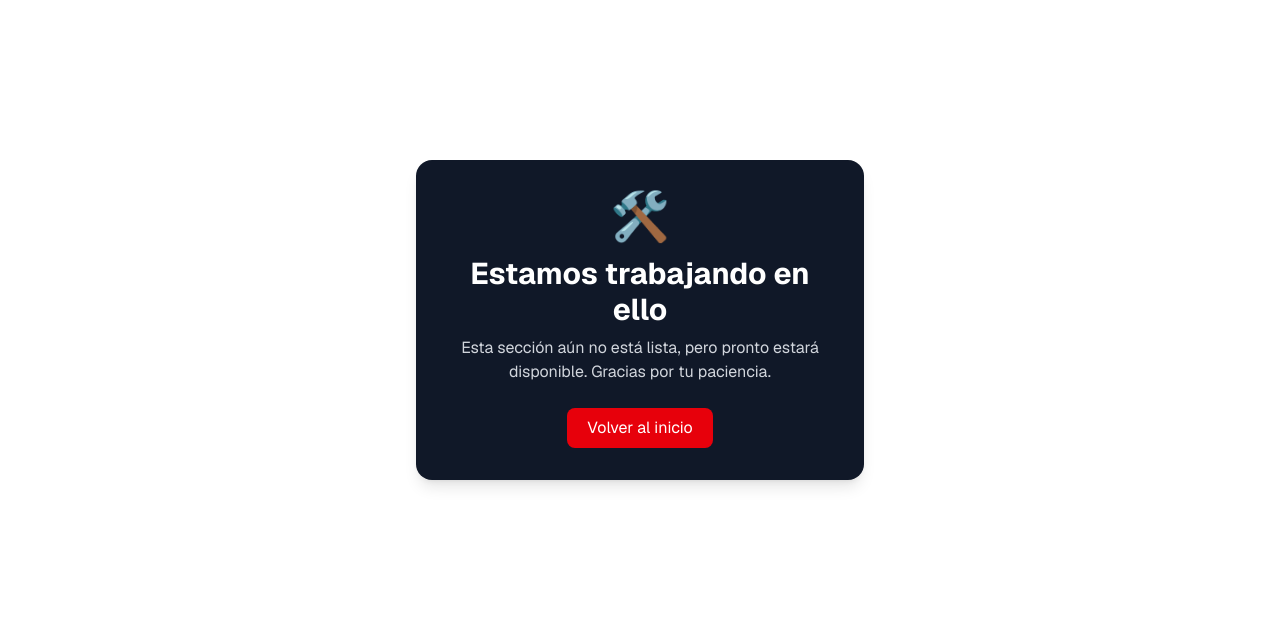
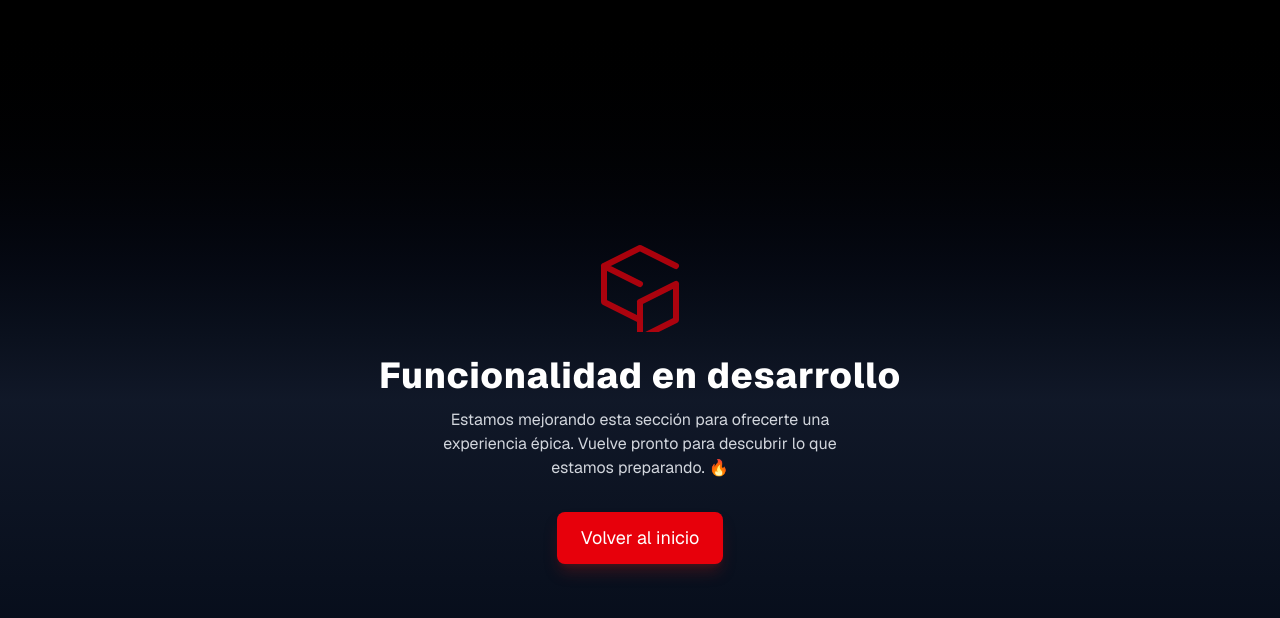
Before and after one commit to MartiVilas/RG, a React (Vite) app: page /about in a window 1280 px wide. Shown: the top 618 px of the page. Built offline with nearby package versions, Linux system fonts and the light colour scheme.

Commit message:
modificar pagina de stand by (ayuda del chat pero me lo guardo para siempre xd)

```diff
--- a/src/components/WorkinOn.tsx
+++ b/src/components/WorkinOn.tsx
@@ -1,25 +1,43 @@
 export const WorkingOn = () => {
   return (
-    <div className="flex flex-col items-center justify-center h-[80vh] text-center px-6">
-      <div className="bg-gray-900 p-8 rounded-2xl shadow-lg max-w-md flex flex-col items-center">
-        <span className="text-5xl mb-4">🛠️</span>
+    <div className="flex flex-col items-center justify-center h-screen bg-gradient-to-b from-black via-gray-900 to-gray-950 text-center px-6">
+      {/* Icono animado */}
+      <div className="animate-pulse text-red-600 mb-6">
+        <svg
+          xmlns="http://www.w3.org/2000/svg"
+          className="h-24 w-24"
+          fill="none"
+          viewBox="0 0 24 24"
+          stroke="currentColor"
+          strokeWidth={1.5}
+        >
+          <path
+            strokeLinecap="round"
+            strokeLinejoin="round"
+            d="M3 7.5l9-4.5 9 4.5M3 7.5v9l9 4.5m-9-13.5l9 4.5m0 13.5l9-4.5v-9m-9 13.5v-9m9-4.5l-9 4.5"
+          />
+        </svg>
+      </div>
 
-        <h1 className="text-3xl font-bold text-white mb-2">
-          Estamos trabajando en ello
+      {/* Título grande */}
+      <h1 className="text-4xl font-extrabold text-white tracking-wide mb-3">
+        Funcionalidad en desarrollo
       </h1>
 
-        <p className="text-gray-300 mb-6">
-          Esta sección aún no está lista, pero pronto estará disponible.
-          Gracias por tu paciencia.
+      {/* Subtexto */}
+      <p className="text-gray-300 max-w-md mb-8">
+        Estamos mejorando esta sección para ofrecerte una experiencia épica.
+        Vuelve pronto para descubrir lo que estamos preparando. 🔥
       </p>
 
+      {/* Botón */}
       <a
         href="/home"
-          className="px-5 py-2 bg-red-600 hover:bg-red-700 text-white rounded-lg transition-all duration-200"
+        className="px-6 py-3 bg-red-600 hover:bg-red-700 text-white text-lg rounded-lg transition-all duration-200 shadow-lg shadow-red-900/40"
       >
         Volver al inicio
       </a>
-      </div>
+
     </div>
   )
 }
```
Lines whose indentation alone changed are shown as unchanged.
